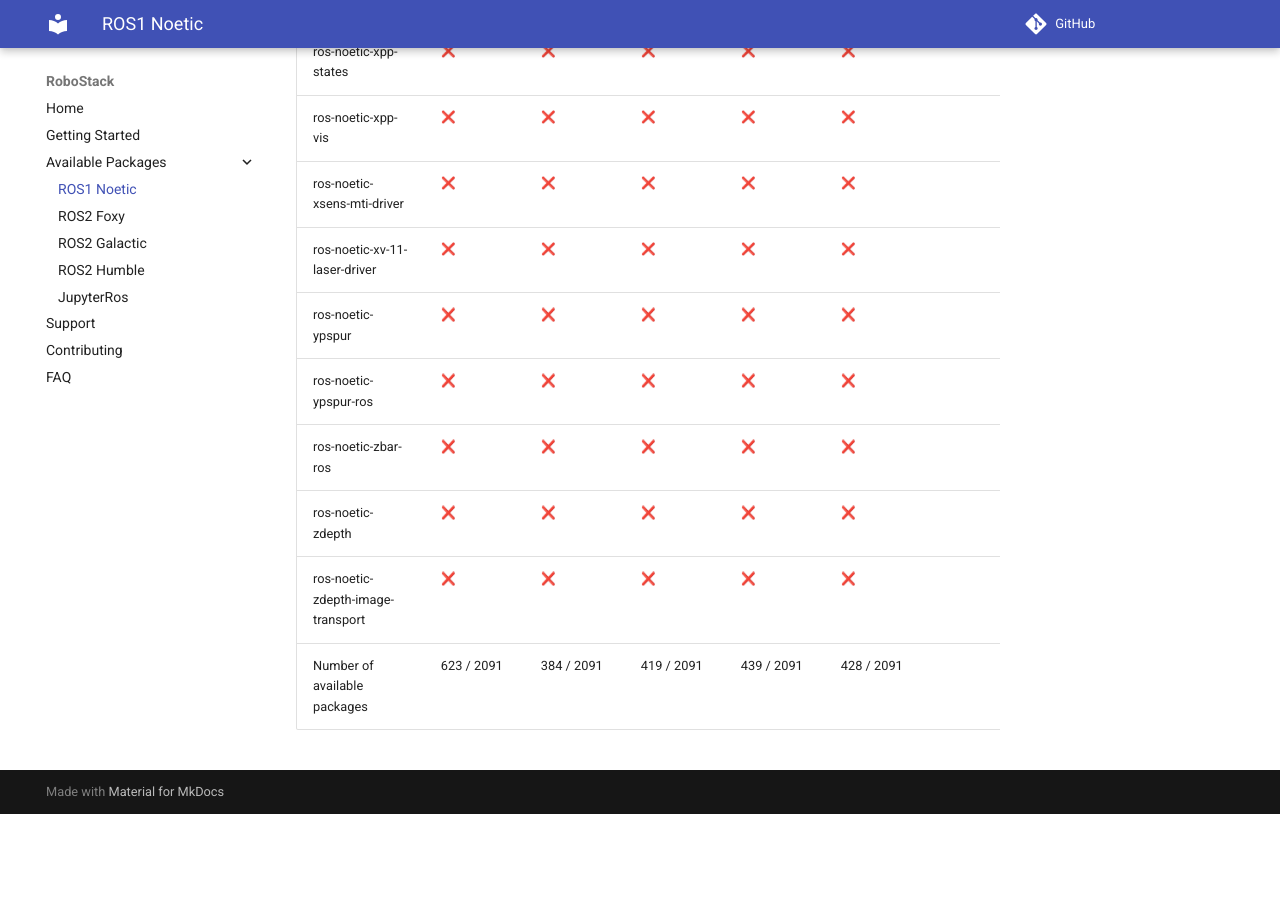
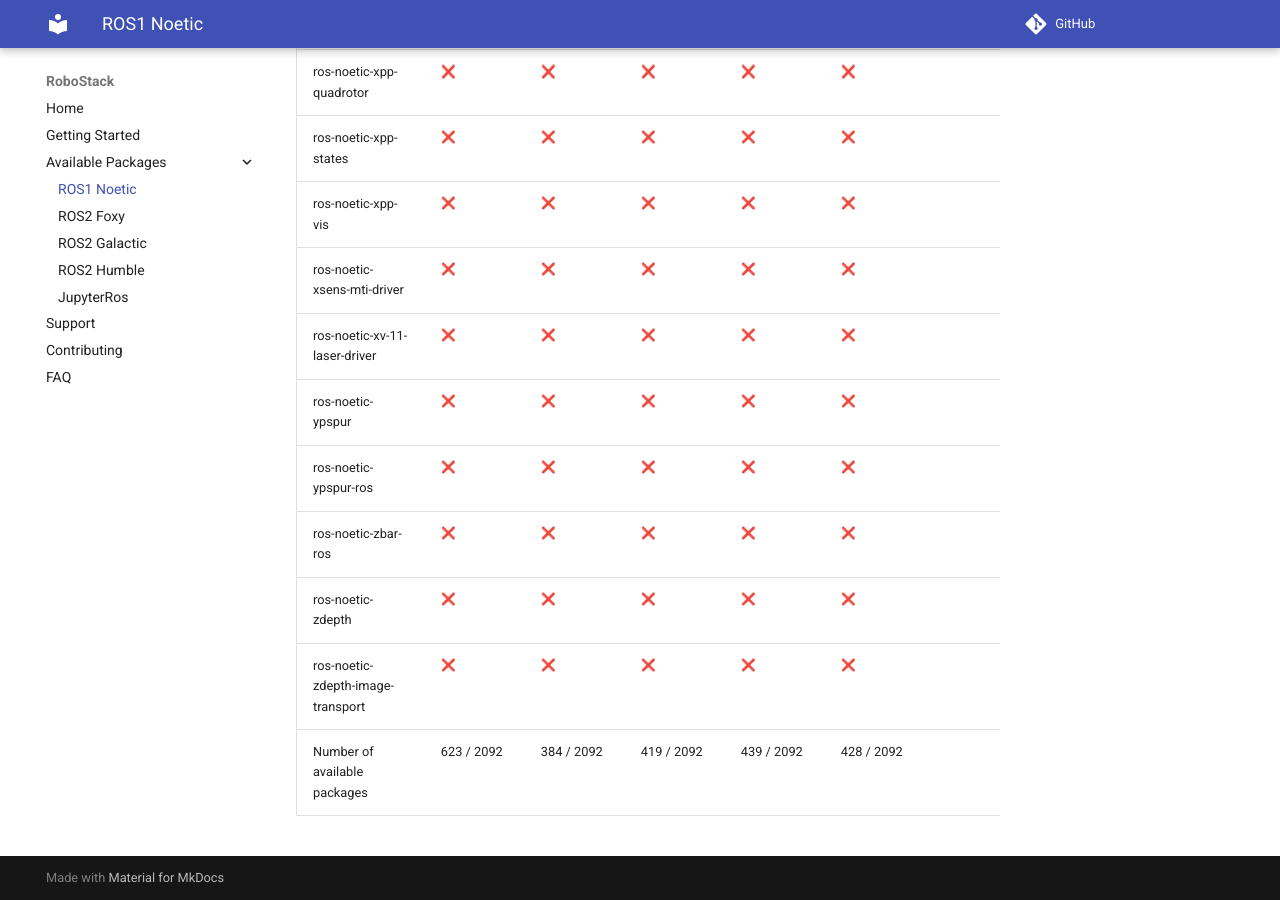
Before and after one commit to RoboStack/robostack.github.io, an MkDocs documentation site: the page built from docs/noetic.md, in a window 1280 px wide and 900 px high, scrolled down 150782 px. Built offline with MkDocs 1.6.1 and Material for MkDocs 9.7.7, drawn with Linux system fonts in a browser that asks for light colours; emoji names are drawn with the system emoji font; comment, search, counter and statistics services are not loaded; before the commit the page ends 151596 px from its top, so only the background shows below that; some of the changed text lies outside the part shown.

Commit message:
Update tables

```diff
--- a/docs/noetic.md
+++ b/docs/noetic.md
@@ -2091,4 +2092,4 @@
 | ros-noetic-zbar-ros | :x: { data-sort='0' } | :x: { data-sort='0' } | :x: { data-sort='0' } | :x: { data-sort='0' } | :x: { data-sort='0' } |   |
 | ros-noetic-zdepth | :x: { data-sort='0' } | :x: { data-sort='0' } | :x: { data-sort='0' } | :x: { data-sort='0' } | :x: { data-sort='0' } |   |
 | ros-noetic-zdepth-image-transport | :x: { data-sort='0' } | :x: { data-sort='0' } | :x: { data-sort='0' } | :x: { data-sort='0' } | :x: { data-sort='0' } |   |
-| Number of available packages |  623 / 2091 | 384 / 2091 | 419 / 2091 | 439 / 2091 | 428 / 2091 |
+| Number of available packages |  623 / 2092 | 384 / 2092 | 419 / 2092 | 439 / 2092 | 428 / 2092 |
```
Also changed, not shown: other parts of docs/noetic.md (+2 -1 lines), docs/humble.md (+1 -1 lines).
